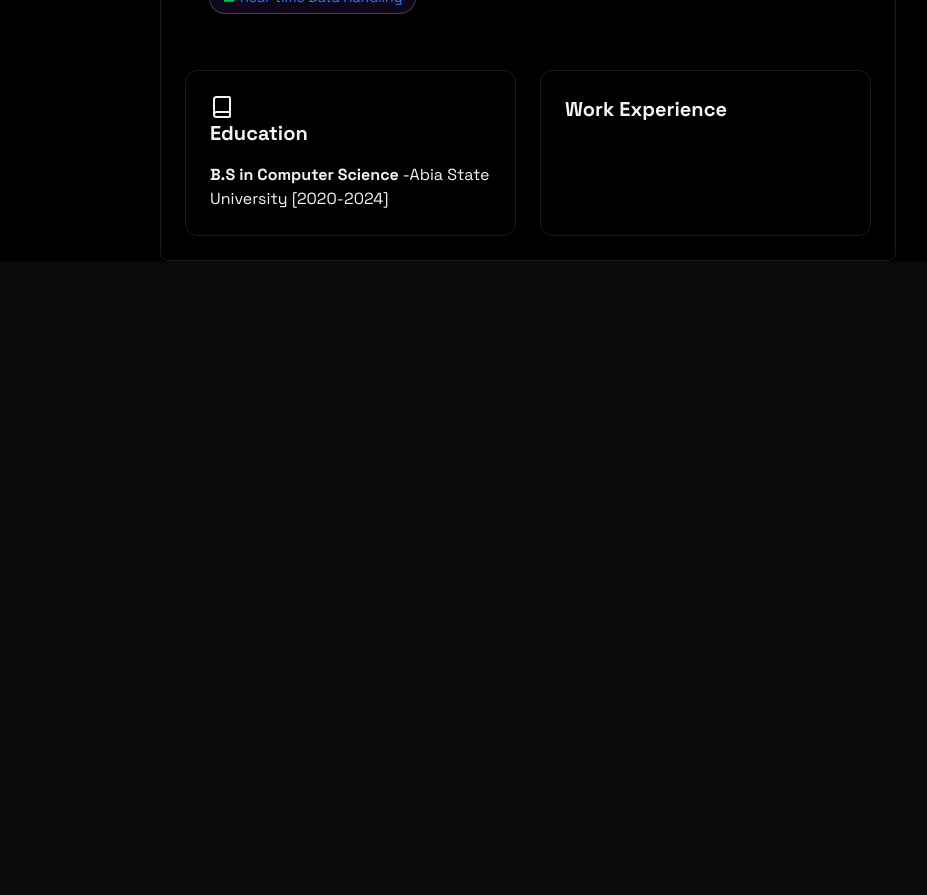
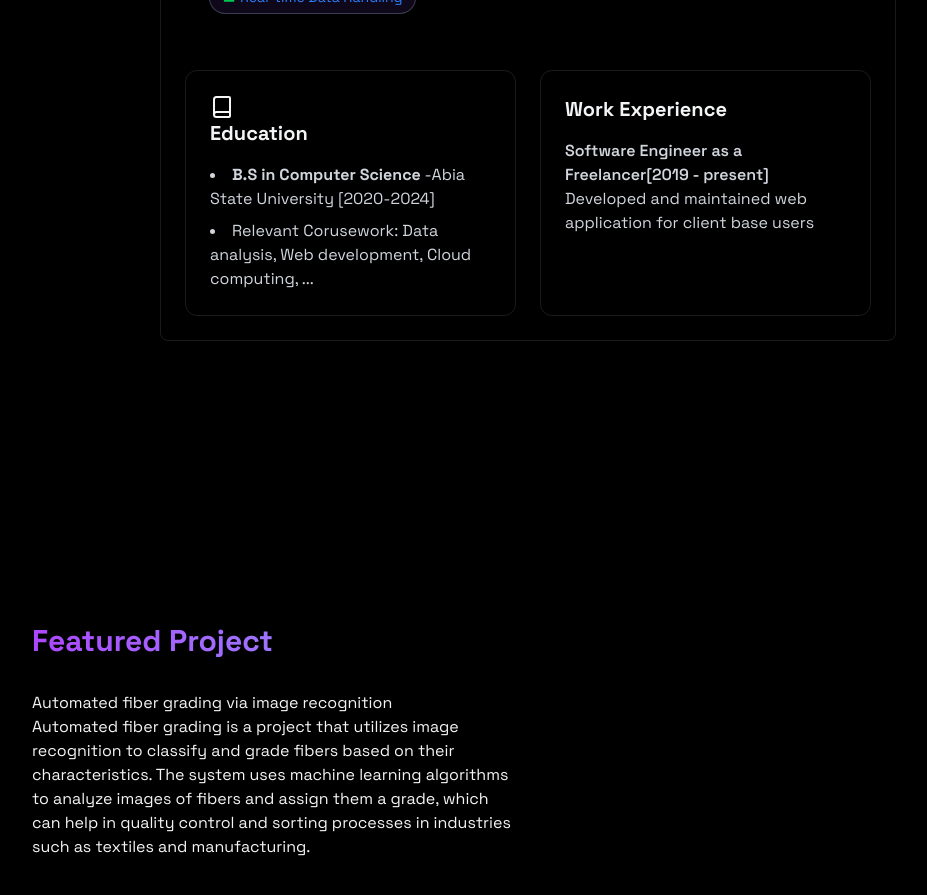
Before and after one commit to Dachenna/Portfolio, a React (Vite) app: page / in a window 1280 px wide. Shown: the part 1800-2695 px from the top of the page, without its empty margins (112-1039 px from the left). Before the commit the page ends 2061 px from the top, so only its background shows below. Built offline with nearby package versions, Linux system fonts and the light colour scheme.

Commit message:
modified:   src/App.jsx 	modified:   src/components/sections/About.jsx 	modified:   src/components/sections/Projects.jsx

```diff
--- a/src/App.jsx
+++ b/src/App.jsx
@@ -4,6 +4,7 @@ import { Navbar } from './components/Navbar'
 import { MobileMenu } from './components/MobileMenu'
 import Home from "./components/sections/Home";
 import {About } from "./components/sections/About";
+import { Projects } from "./components/sections/Projects";
 import "./index.css"
 
 function App() {
@@ -17,6 +18,7 @@ function App() {
         <MobileMenu menuOpen={menuOpen} setMenuOpen={setMenuOpen} />
         <Home />
         <About />
+        <Projects />
         </div>
     </>
  )
--- a/src/components/sections/About.jsx
+++ b/src/components/sections/About.jsx
@@ -187,14 +187,25 @@ export const About = () => {
           <div className='grid grid-cols-1 md:grid-cols-2 gap-6 mt-8'>
               <div className='p-6 rounded-xl border-white/10 border hover:-translate-y-1 transition-all'>
                 <h3 className='text-xl font-bold mb-4'> <Book /> Education</h3>
-                <ul>
+                <ul className='list-disc list-inside text-gray-300 space-y-2'>
                   <li>
                     <strong>B.S in Computer Science</strong> -Abia State University [2020-2024]
+                  </li>
+                  <li>
+                    Relevant Corusework: Data analysis, Web development, Cloud computing, ...
                   </li>
                 </ul>
               </div>
               <div className='p-6 rounded-xl border-white/10 border hover:-translate-y-1 transition-all'>
                 <h3 className='text-xl font-bold mb-4'>Work Experience</h3>
+                <div className='space-y-4 text-gray-300'>
+                  <div>
+                    <h4 className='font-semibold'> Software Engineer as a Freelancer[2019 - present] </h4>
+                    <p>
+                      Developed and maintained web application for client base users
+                    </p>
+                  </div>
+                </div>
               </div>
           </div>
         </div>
--- a/src/components/sections/Projects.jsx
+++ b/src/components/sections/Projects.jsx
@@ -0,0 +1,24 @@
+export const Projects = () => {
+    return(
+        <section id="projects" className="min-h-screen flex items-center justify-center py-20">
+            <div className="max-w-5xl mx-auto px-4">
+                <h2 className="text-3xl font-bold mb-8 bg-gradient-to-r from-purple-500 to-cyan-400 bg-clip-text text-transparent">
+                    {"  "}
+                    Featured Project
+                </h2>
+                <div className="grid grid-cols-1 md:grid-cols-2 gap-8">
+
+                    <div>
+                        <h3>Automated fiber grading via image recognition</h3>
+                        <p>
+                            Automated fiber grading is a project that utilizes image recognition to classify and grade fibers based on their characteristics.
+                            The system uses machine learning algorithms to analyze images of fibers and assign them a grade,
+                            which can help in quality control and sorting processes in industries such as textiles and manufacturing.
+                        </p>
+                    </div>
+
+                </div>
+            </div>
+        </section>
+    )
+}
```
